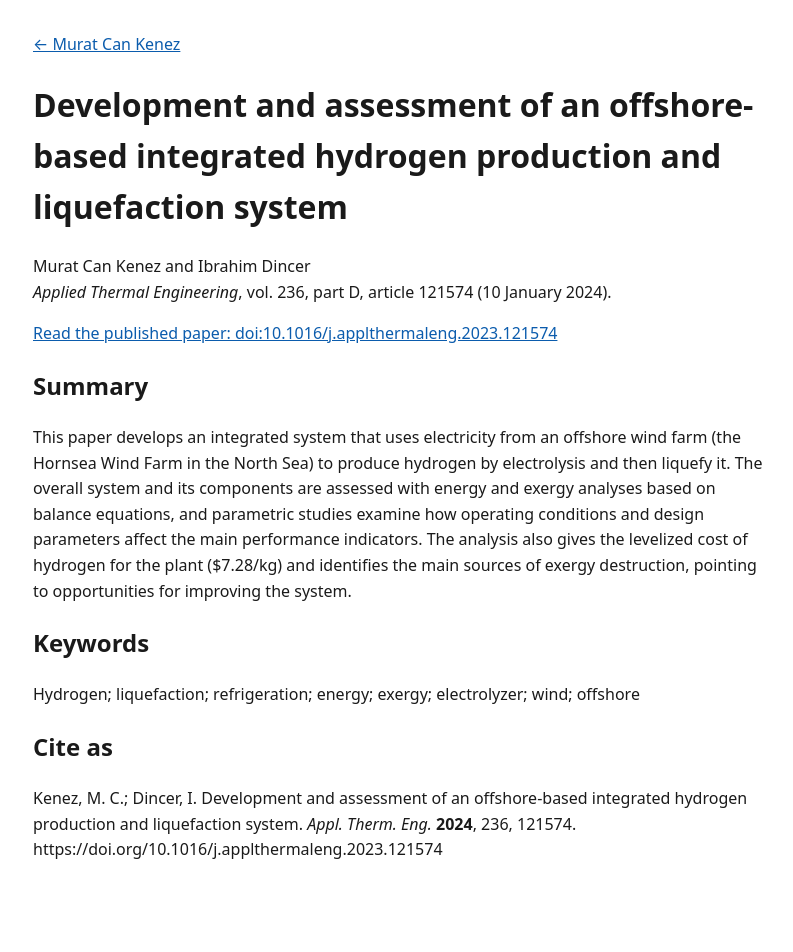
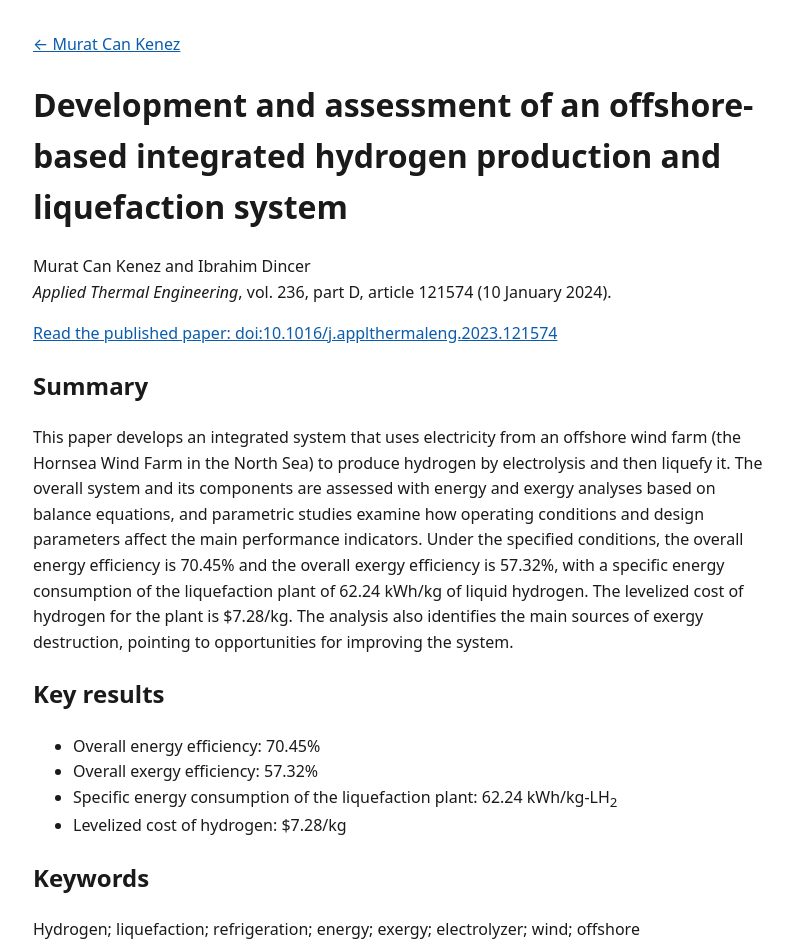
Before and after one commit to muratkenez/muratkenez.github.io, a plain HTML site: page papers/offshore-hydrogen/index.html in a window 1280 px wide. Shown: the top 952 px of the page, without its empty margins (239-1032 px from the left). Before the commit the page ends 895 px from the top, so only its background shows below. Drawn offline with Linux system fonts and the light colour scheme.

Commit message:
Add energy efficiency metrics and key results to paper
The paper now includes specific energy efficiency metrics and key results related to the hydrogen production system.

```diff
--- a/papers/offshore-hydrogen/index.html
+++ b/papers/offshore-hydrogen/index.html
@@ -29,7 +29,15 @@ a{color:#0b5cad}
 <p><a href="https://doi.org/10.1016/j.applthermaleng.2023.121574">Read the published paper: doi:10.1016/j.applthermaleng.2023.121574</a></p>
 
 <h2>Summary</h2>
-<p>This paper develops an integrated system that uses electricity from an offshore wind farm (the Hornsea Wind Farm in the North Sea) to produce hydrogen by electrolysis and then liquefy it. The overall system and its components are assessed with energy and exergy analyses based on balance equations, and parametric studies examine how operating conditions and design parameters affect the main performance indicators. The analysis also gives the levelized cost of hydrogen for the plant ($7.28/kg) and identifies the main sources of exergy destruction, pointing to opportunities for improving the system.</p>
+<p>This paper develops an integrated system that uses electricity from an offshore wind farm (the Hornsea Wind Farm in the North Sea) to produce hydrogen by electrolysis and then liquefy it. The overall system and its components are assessed with energy and exergy analyses based on balance equations, and parametric studies examine how operating conditions and design parameters affect the main performance indicators. Under the specified conditions, the overall energy efficiency is 70.45% and the overall exergy efficiency is 57.32%, with a specific energy consumption of the liquefaction plant of 62.24 kWh/kg of liquid hydrogen. The levelized cost of hydrogen for the plant is $7.28/kg. The analysis also identifies the main sources of exergy destruction, pointing to opportunities for improving the system.</p>
+
+<h2>Key results</h2>
+<ul>
+<li>Overall energy efficiency: 70.45%</li>
+<li>Overall exergy efficiency: 57.32%</li>
+<li>Specific energy consumption of the liquefaction plant: 62.24 kWh/kg-LH<sub>2</sub></li>
+<li>Levelized cost of hydrogen: $7.28/kg</li>
+</ul>
 
 <h2>Keywords</h2>
 <p>Hydrogen; liquefaction; refrigeration; energy; exergy; electrolyzer; wind; offshore</p>
```
